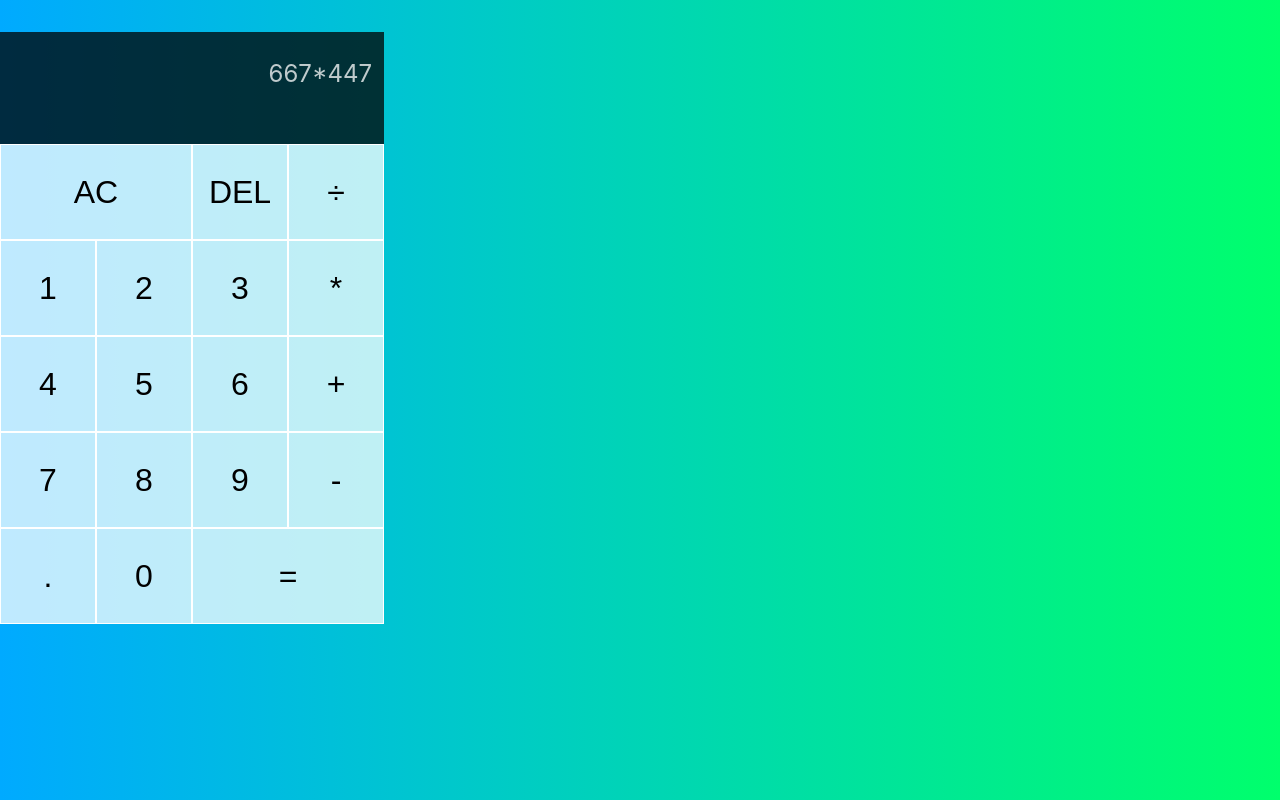
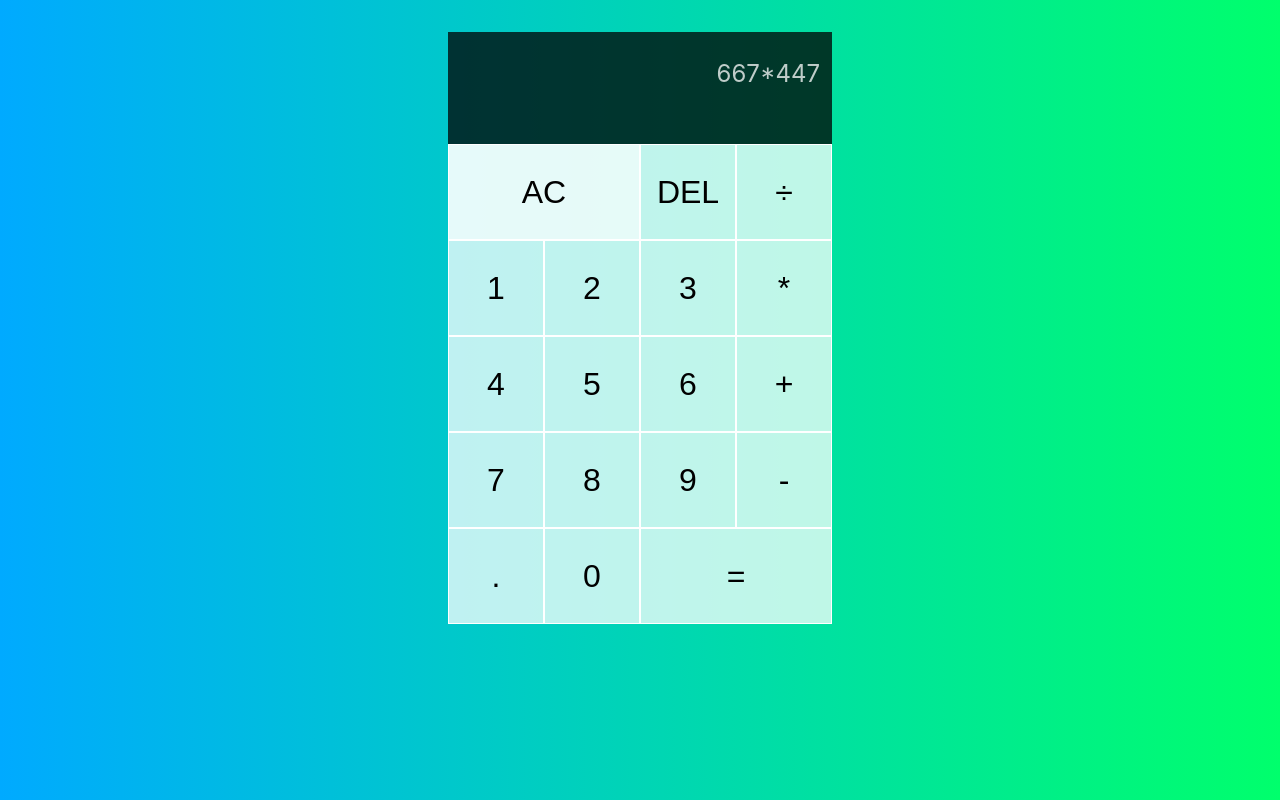
Before and after one commit to olupelumi/react-calculator, a React (Create React App) app: page / in a window 1280 px wide. In both pictures the pointer is over the button "AC". Built offline with nearby package versions, Linux system fonts and the light colour scheme.

Commit message:
Css changes

```diff
--- a/src/App.css
+++ b/src/App.css
@@ -10,6 +10,7 @@ body{
 .calculator-grid{
   display: grid;
   margin-top: 2rem;
+  justify-content: center;
   grid-template-columns: repeat(4, 6rem);
   grid-template-rows: minmax(7rem, auto) repeat(5, 6rem);
 }
@@ -21,6 +22,12 @@ body{
   outline: none;
   background-color: rgba(255, 255, 255,.75);
 }
+
+.calculator-grid > button:hover,
+.calculator-grid > button:focus {
+  background-color: rgba(255, 255, 255, .9);
+}
+
 .span-two {
   grid-column: span 2;
 }
```
